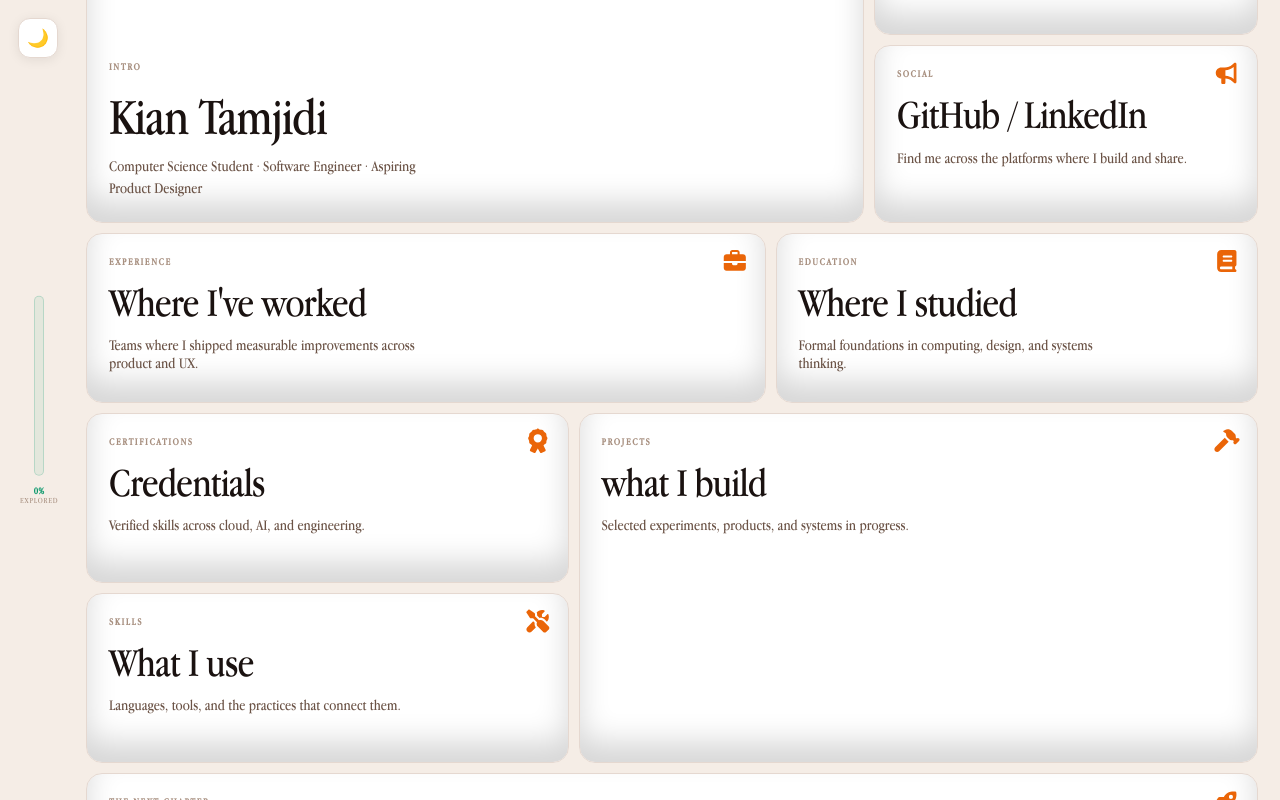
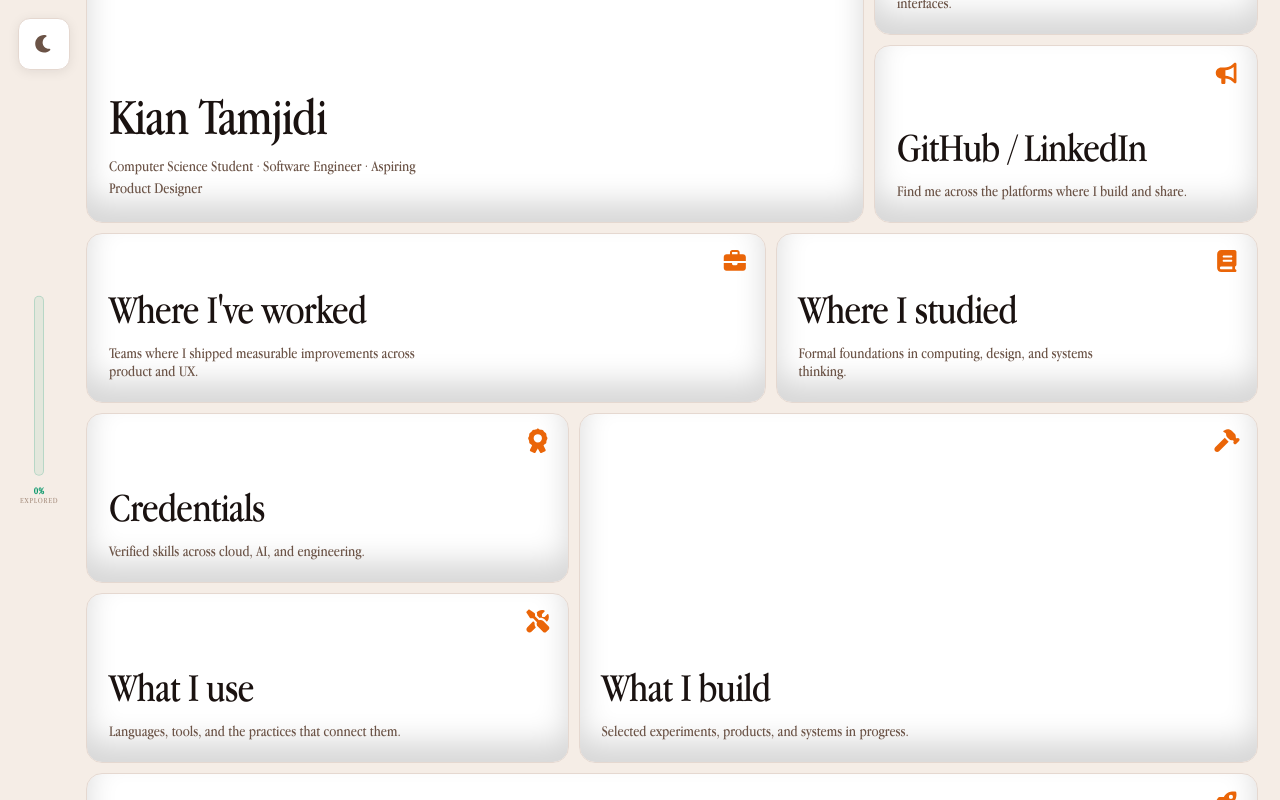
Before and after one commit to kian-tamjidi04/portfolio, a React (Vite) app: page / in a window 1280 px wide. Built offline with nearby package versions, Linux system fonts and the light colour scheme.

Commit message:
small changes

```diff
--- a/src/App.tsx
+++ b/src/App.tsx
@@ -10,6 +10,8 @@ import {
   faHammer,
   faRocket,
   faScrewdriverWrench,
+  faMoon,
+  faSun,
 } from '@fortawesome/free-solid-svg-icons';
 import { FontAwesomeIcon } from '@fortawesome/react-fontawesome';
 import { portfolioCards, type PortfolioCard, type ProjectPreviewItem } from './content';
@@ -583,7 +585,7 @@ function CardInner({ card }: { card: PortfolioCard }) {
           <FontAwesomeIcon icon={previewIcon} />
         </span>
       )}
-      <p className="card-label">{card.label}</p>
+      {/* <p className="card-label">{card.label}</p> */}
       <h2 className="card-title">{card.title}</h2>
       <p className="card-summary">{card.summary}</p>
     </>
@@ -683,7 +685,7 @@ function App() {
         onClick={() => setIsDark((p) => !p)}
         type="button"
       >
-        {isDark ? '☀️' : '🌙'}
+        {isDark ? <FontAwesomeIcon icon={faSun} /> : <FontAwesomeIcon icon={faMoon} />}
       </button>
 
       {/* Bento grid */}
--- a/src/content.ts
+++ b/src/content.ts
@@ -322,7 +322,7 @@ export const portfolioCards: PortfolioCard[] = [
     id: 'projects',
     type: 'projects',
     label: 'projects',
-    title: 'what I build',
+    title: 'What I build',
     summary: 'Selected experiments, products, and systems in progress.',
     placementClass: 'place-projects',
     items: [
--- a/src/index.css
+++ b/src/index.css
@@ -67,7 +67,6 @@
 
 @font-face {
   font-family: 'AppleFont';
-  /* You can name this anything you want */
   src: url('./assets/fonts/AppleGaramond.ttf') format('truetype');
   font-weight: normal;
   font-style: normal;
@@ -100,8 +99,8 @@ a {
   top: 18px;
   left: 18px;
   z-index: 100;
-  width: 40px;
-  height: 40px;
+  width: 52px;
+  height: 52px;
   border-radius: 12px;
   border: 1px solid var(--border);
   background: var(--surface);
@@ -209,6 +208,7 @@ a {
   display: flex;
   flex-direction: column;
   align-items: flex-start;
+  justify-content: flex-end;
   gap: 14px;
   width: 100%;
   min-height: 170px;
```
